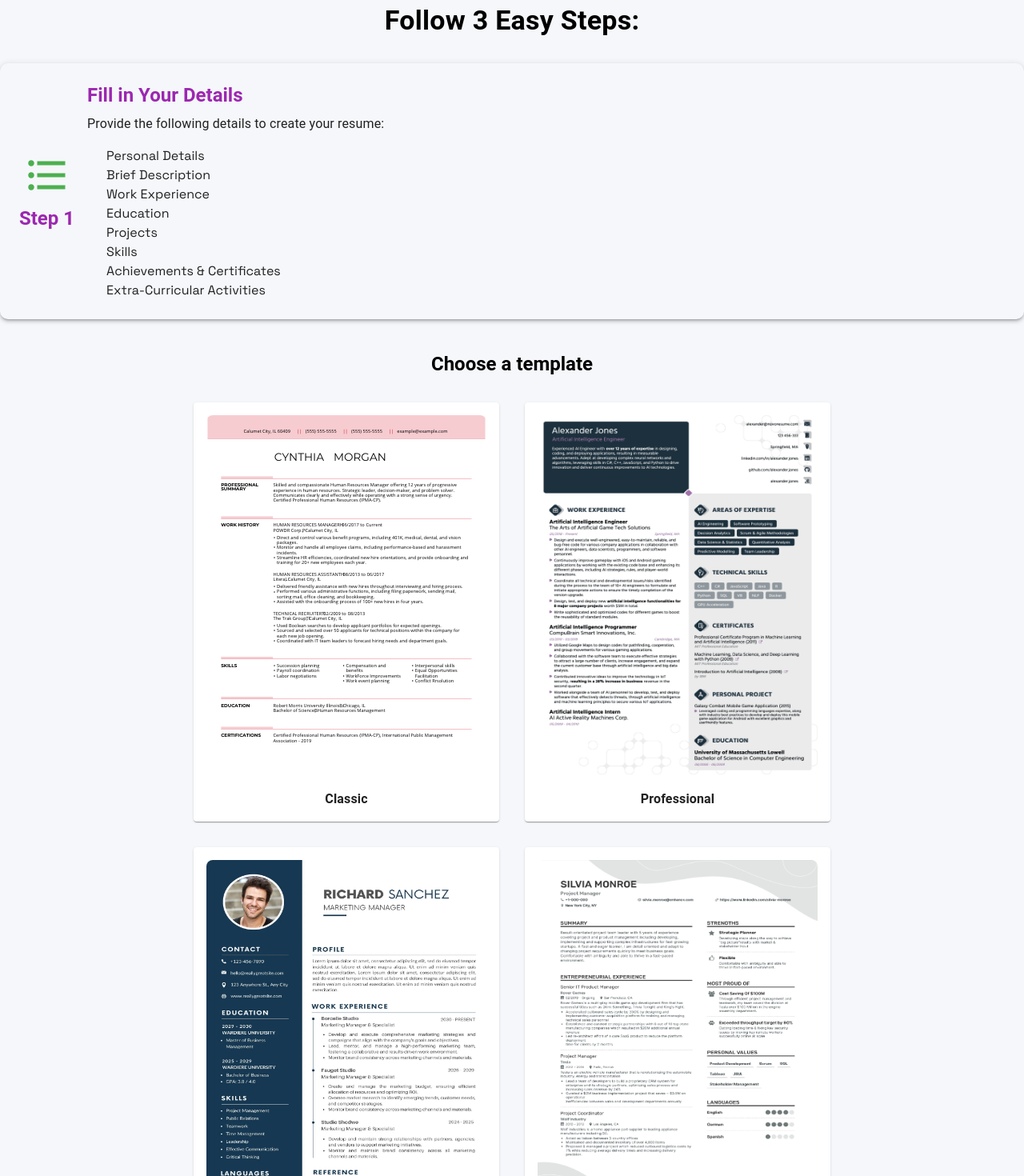
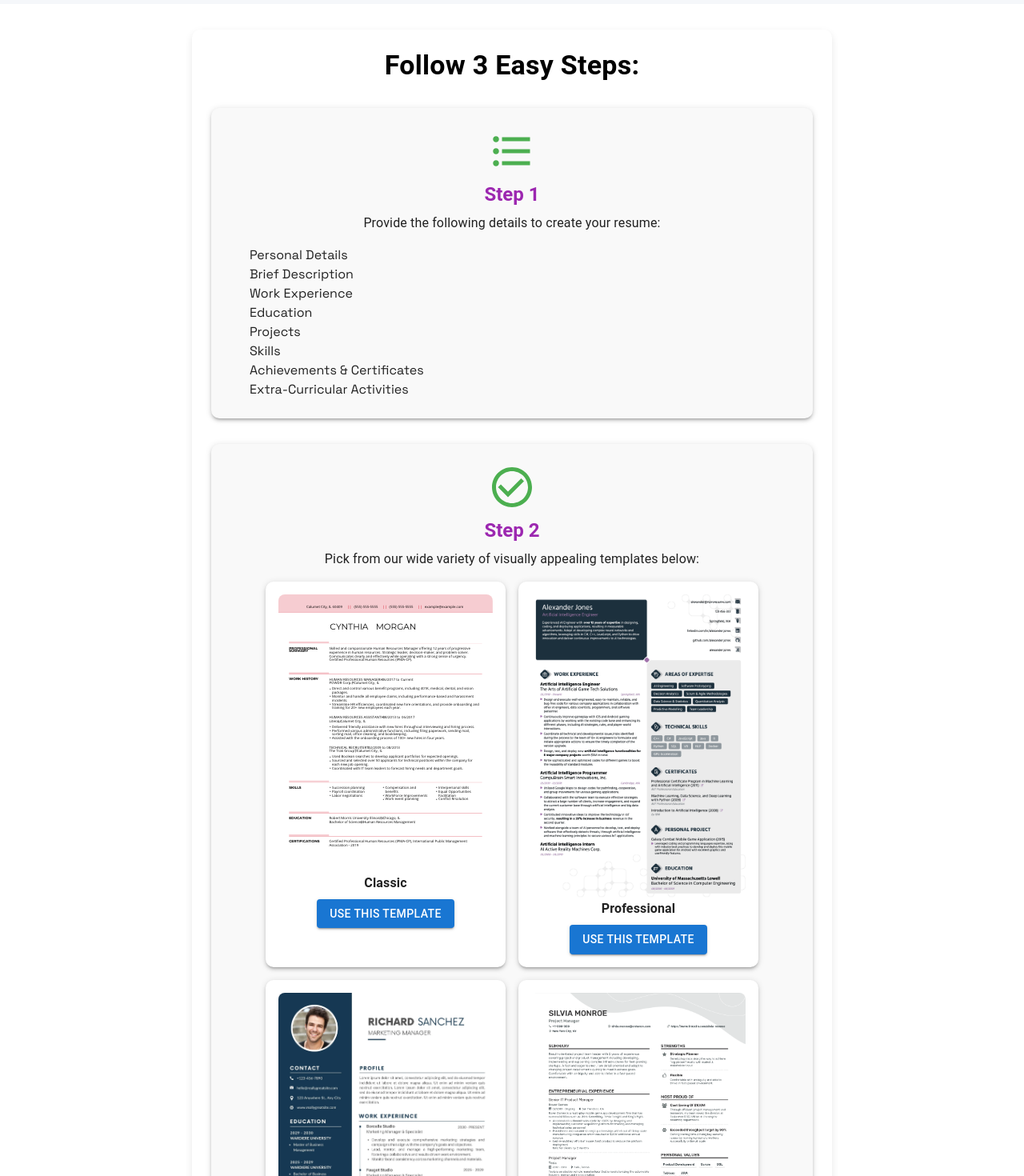
Before and after one commit to vishrut03/Resume-Builder, a React (Vite) app in the folder frontend/: page / in a window 1280 px wide. Shown: the part 860-2330 px from the top of the page at 80% size. Built offline with nearby package versions, Linux system fonts and the light colour scheme.

Commit message:
home.jsx update

```diff
--- a/frontend/src/pages/Main/Home.jsx
+++ b/frontend/src/pages/Main/Home.jsx
@@ -5,7 +5,7 @@ import {
   Box,
   Card,
   CardContent,
-  Grid2,
+  Grid,
   Paper,
 } from "@mui/material";
 import { CheckCircleOutline, FormatListBulleted, GetApp } from "@mui/icons-material";
@@ -45,7 +45,7 @@ const Home = () => {
   };
 
   return (
-    <div className="bg-[#f5f7fa]">
+    <>
       {currentStep === "Step1" ? (
         <PersonalDetails />
       ) : (
@@ -79,40 +79,40 @@ const Home = () => {
         </Box>
       )}
 
-
+      <Box
+        sx={{
+          width: "100%",
+          maxWidth: "800px",
+          margin: "2rem auto",
+          padding: 3,
+          backgroundColor: "#ffffff",
+          borderRadius: "10px",
+          boxShadow: "0 4px 10px rgba(0, 0, 0, 0.1)",
+        }}
+      >
         <Typography variant="h4" sx={{ mb: 4, fontWeight: "bold", textAlign: "center" }}>
           Follow 3 Easy Steps:
         </Typography>
 
+        <Box sx={{ display: "flex", flexDirection: "column", gap: 4 }}>
           {/* Step 1 */}
           <Card
             sx={{
               padding: 3,
-            marginBottom: 3,
               boxShadow: 3,
               borderRadius: "10px",
-            width: "auto",
-            backgroundColor: "#f5f7fa"
+              backgroundColor: "#f9f9f9",
+              textAlign: "center",
             }}
           >
-
-          <Grid2 container spacing={2} alignItems="center">
-            <Grid2 item xs={12} sm={3} textAlign="center">
-              <FormatListBulleted
-                sx={{ fontSize: 60, color: "#4caf50", marginBottom: 1 }}
-              />
-              <Typography variant="h5" fontWeight="bold" color="secondary">
+            <FormatListBulleted sx={{ fontSize: 60, color: "#4caf50", marginBottom: 1 }} />
+            <Typography variant="h5" fontWeight="bold" color="secondary" mb={1}>
               Step 1
-              </Typography>
-            </Grid2>
-            <Grid2 item xs={12} sm={9}>
-              <Typography variant="h5" fontWeight="bold" color="secondary" mb={1}>
-                Fill in Your Details
             </Typography>
             <Typography variant="body1">
               Provide the following details to create your resume:
             </Typography>
-              <ul style={{ marginTop: "1rem", marginLeft: "1.5rem" }}>
+            <ul style={{ marginTop: "1rem", textAlign: "left", paddingLeft: "1.5rem" }}>
               <li>Personal Details</li>
               <li>Brief Description</li>
               <li>Work Experience</li>
@@ -122,61 +122,70 @@ const Home = () => {
               <li>Achievements & Certificates</li>
               <li>Extra-Curricular Activities</li>
             </ul>
-            </Grid2>
-          </Grid2>
           </Card>
 
-        <Box sx={{ display: 'flex', flexDirection: 'column', alignItems: 'center', width: '100%' }}>
-        <Typography variant="h5" sx={{ fontWeight: 600, marginBottom: 4, marginTop: 2 }}>
-          Choose a template
+          {/* Step 2 */}
+          <Card
+            sx={{
+              padding: 3,
+              boxShadow: 3,
+              borderRadius: "10px",
+              backgroundColor: "#f9f9f9",
+              textAlign: "center",
+            }}
+          >
+            <CheckCircleOutline sx={{ fontSize: 60, color: "#4caf50", marginBottom: 1 }} />
+            <Typography variant="h5" fontWeight="bold" color="secondary" mb={1}>
+              Step 2
             </Typography>
-        {/* Template rows */}
-        {[templates.slice(0, 2), templates.slice(2)].map((row, rowIndex) => (
-          <Box key={rowIndex} sx={{ display: 'flex', justifyContent: 'center', gap: 4, marginBottom: 4 }}>
-            {row.map((template) => (
+            <Typography variant="body1">
+              Pick from our wide variety of visually appealing templates below:
+            </Typography>
+            <Box
+              sx={{
+                marginTop: 2,
+                display: "flex",
+                flexWrap: "wrap",
+                gap: 2,
+                justifyContent: "center",
+              }}
+            >
+              {templates.map((template) => (
                 <Paper
                   key={template.id}
                   sx={{
                     p: 2,
-                  display: 'flex',
-                  flexDirection: 'column',
-                  alignItems: 'center',
-                  position: 'relative',
-                  overflow: 'hidden',
+                    display: "flex",
+                    flexDirection: "column",
+                    alignItems: "center",
+                    width: "300px",
+                    boxShadow: 3,
+                    borderRadius: "10px",
                   }}
                 >
                   <img
                     src={template.imageUrl || "/placeholder.svg"}
                     alt={template.name}
                     style={{
-                    width: '350px',
-                    height: '450px',
+                      width: "100%",
+                      height: "auto",
                       borderRadius: 8,
                       marginBottom: 2,
                     }}
                   />
-                <Button
-                  variant="contained"
-                  className="hoverButton"
-                  sx={{
-                    position: 'absolute',
-                    top: '50%',
-                    left: '50%',
-                    transform: 'translate(-50%, -40%)',
-                    opacity: 0,
-                    transition: 'opacity 0.3s, transform 0.3s',
-                  }}
-                  onClick={() => handleTemplateClick(template.name)}
+                  <Typography
+                    variant="body1"
+                    sx={{ fontWeight: 600, marginBottom: 1 }}
                   >
-                  Use this template
-                </Button>
-                <Typography variant="body1" sx={{ fontWeight: 600, marginTop: 2 }}>
                     {template.name}
                   </Typography>
+                  <Button variant="contained" color="primary">
+                    Use this Template
+                  </Button>
                 </Paper>
               ))}
             </Box>
-        ))}
+          </Card>
 
           {/* Step 3 */}
           <Card
@@ -185,29 +194,21 @@ const Home = () => {
               boxShadow: 3,
               borderRadius: "10px",
               backgroundColor: "#f9f9f9",
-            marginBottom: 3,
+              textAlign: "center",
             }}
           >
-          <Grid2 container spacing={2} alignItems="center">
-            <Grid2 item xs={12} sm={3} textAlign="center">
             <GetApp sx={{ fontSize: 60, color: "#4caf50", marginBottom: 1 }} />
-              <Typography variant="h5" fontWeight="bold" color="secondary">
+            <Typography variant="h5" fontWeight="bold" color="secondary" mb={1}>
               Step 3
-              </Typography>
-            </Grid2>
-            <Grid2 item xs={12} sm={9}>
-              <Typography variant="h5" fontWeight="bold" color="secondary" mb={1}>
-                Download or Share
             </Typography>
             <Typography variant="body1">
               Once your resume is ready, download it as a PDF or share a direct link with
               employers or friends.
             </Typography>
-            </Grid2>
-          </Grid2>
           </Card>
         </Box>
-      </div>
+      </Box>
+    </>
   );
 };
 
```
Lines whose indentation alone changed are shown as unchanged.
